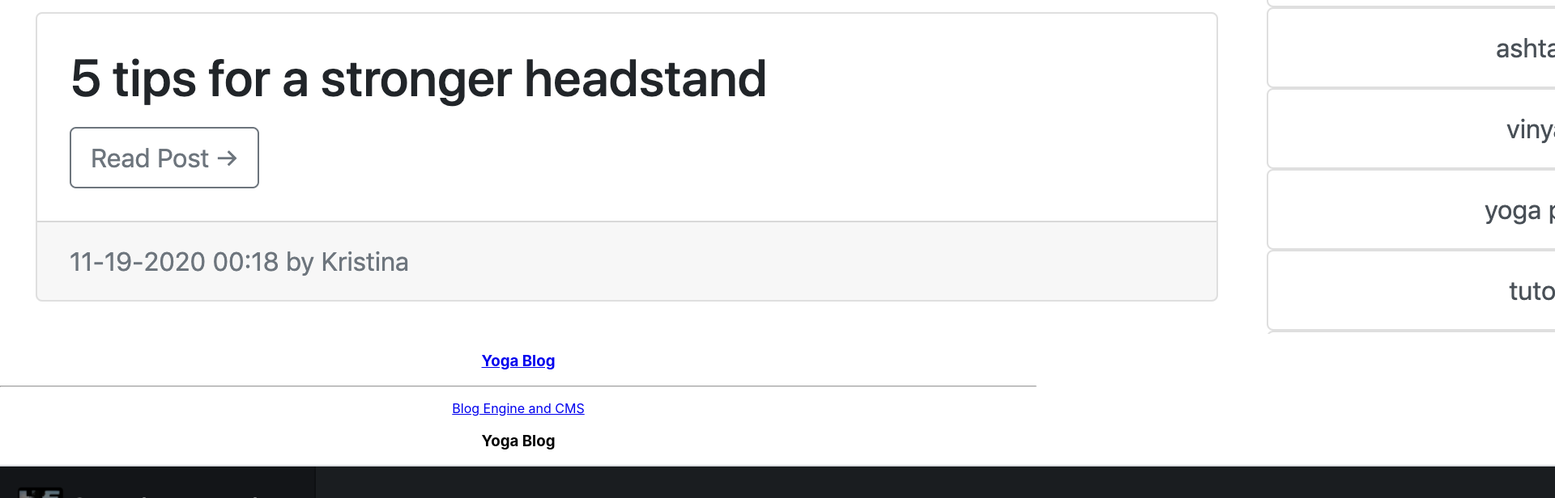
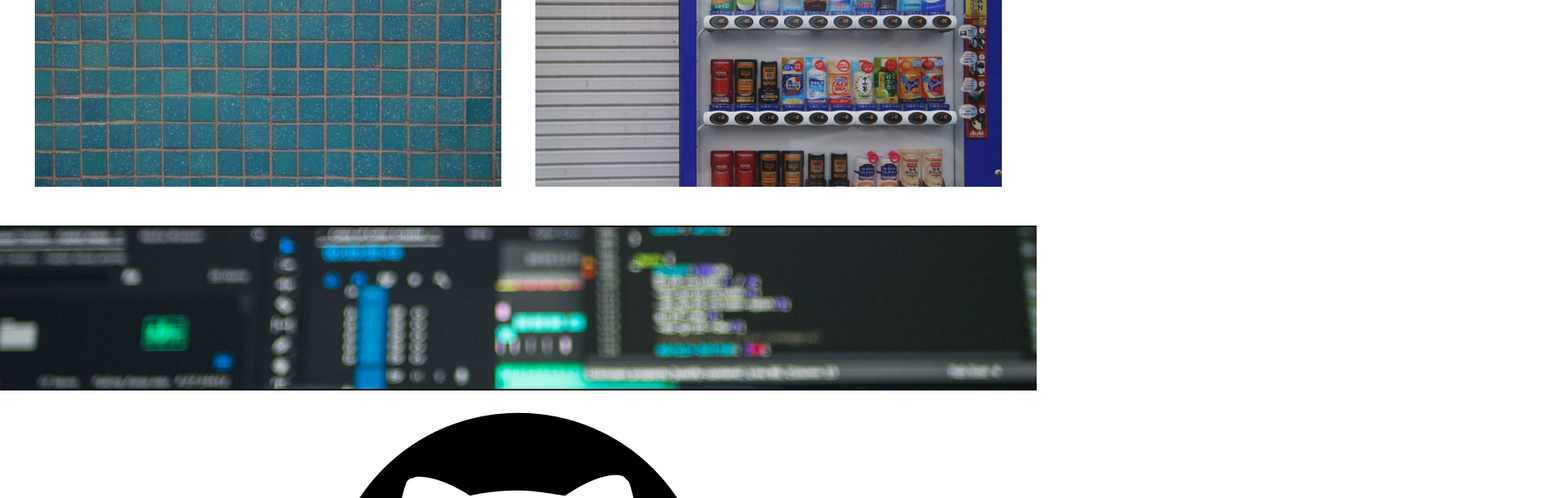
Before and after one commit to zakharovakr/my-portfolio-app, a React (Create React App) app: page / in a window 1280 px wide. Shown: the part 2100-2716 px from the top of the page at 81% size, 1920 px wide, since content can reach past the window. Built offline with nearby package versions, Linux system fonts and the light colour scheme.

Commit message:
added projects component styling

```diff
--- a/src/components/Projects.jsx
+++ b/src/components/Projects.jsx
@@ -1,5 +1,5 @@
 import React from 'react';
-
+import '../css/projects.css';
 import Yogablog from '../images/yogablog.png';
 import Superhero from '../images/superhero.png';
 import Flooring from '../images/flooring.jpg';
--- /dev/null
+++ b/src/css/projects.css
@@ -0,0 +1,154 @@
+#projects{
+    /*background-color: #C8E0EB;*/
+    overflow: hidden;
+    padding-top: 2em;
+  }
+
+  #projects h2{
+    margin:0;
+    padding:1em;
+    font-size: 3em;
+    font-family: 'Raleway', sans-serif;
+    font-weight: 700;
+    text-decoration: underline;
+  }
+
+  .projects{
+    display:flex;
+    flex-wrap: wrap;
+    justify-content: space-evenly;
+    padding-bottom: 2em;
+  }
+
+  .project{
+    width:45%;
+    height:300px;
+    margin: 1em 0;
+    position:relative;
+    overflow:hidden;
+  }
+
+  .project img{
+    width:100%;
+    height:100%;
+    position:absolute;
+    top:0;
+    left:0;
+    object-fit: cover;
+  }
+
+  .project .overlay{
+    position:absolute;
+    top:0;
+    left:0;
+    width:100%;
+    height:100%;
+    z-index: 2;
+    background-color: rgba(0,0,0,0.7);
+    opacity:0;
+  }
+
+  .project h3{
+    position:absolute;
+    top:70%;
+    text-decoration: none;
+    color:white;
+    left:50%;
+    font-size: 2em;
+    z-index: 3;
+    width:100%;
+    transform: translateX(-50%);
+    color:transparent;
+    font-family: 'Merriweather Sans', sans-serif;
+  }
+
+  .project hr{
+    position:absolute;
+    text-decoration: none;
+    background-color:#697874;
+    z-index: 3;
+    top:42%;
+    left:0;
+    border:none;
+    height:3px;
+    width:0;
+  }
+
+  .project p{
+    position:absolute;
+    text-decoration: none;
+    color:white;
+    z-index: 3;
+    width:70%;
+    left:150%;
+    top:60%;
+    font-family: 'Montserrat', sans-serif;
+  }
+
+  .project:hover .overlay{
+    opacity:1;
+    transition:.2s
+  }
+
+  .project:hover hr{
+    width:100%;
+    transition: .8s
+  }
+
+  .project:hover h3{
+    top:20%;
+    opacity:1;
+    color:white;
+    transition: 1.2s
+  }
+
+  .project:hover p{
+    left:50%;
+    width:70%;
+    transform: translateX(-50%);
+    transition:1.2s
+  }
+
+  .mobile-title{
+    display:none
+  }
+
+  .parallax{
+    background-image: url("../images/computer.jpg");
+    height: 200px;
+    background-attachment: fixed;
+    background-position: center;
+    background-repeat: no-repeat;
+    background-size: cover;
+    border-top: 2px solid black;
+    border-bottom: 2px solid black;
+  }
+
+  @media (max-width:900px){
+    .project{
+      width:80%;
+      margin-bottom: 3em;
+    }
+
+    .project{
+      margin:1em auto .8em auto
+    }
+
+    .mobile-title{
+      display:block;
+      width:100%;
+      margin:0 auto 1em auto;
+      padding:0;
+      font-size: 1.5em;
+      font-family: 'Merriweather Sans', sans-serif;
+    }
+
+    .parallax:before{
+      position:fixed;
+      width:100%;
+      height:100%;
+      left:0;
+      top:0;
+      background-image:url("../images/computer.jpg");
+      }
+  }
```
